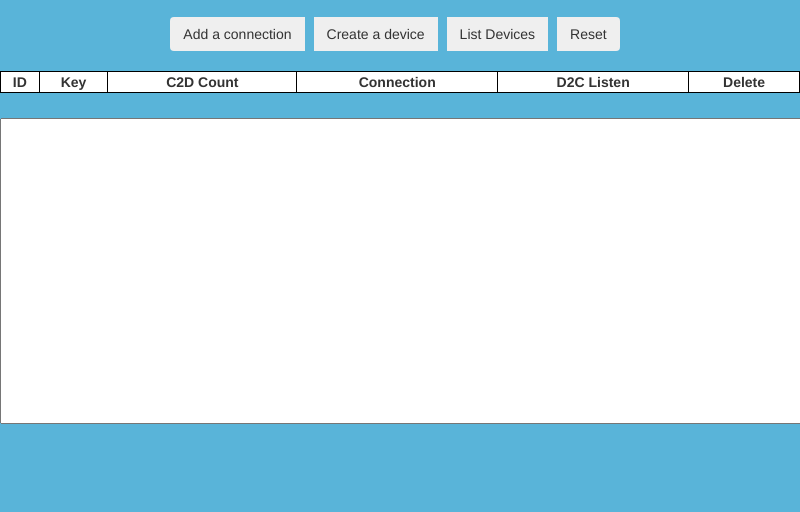
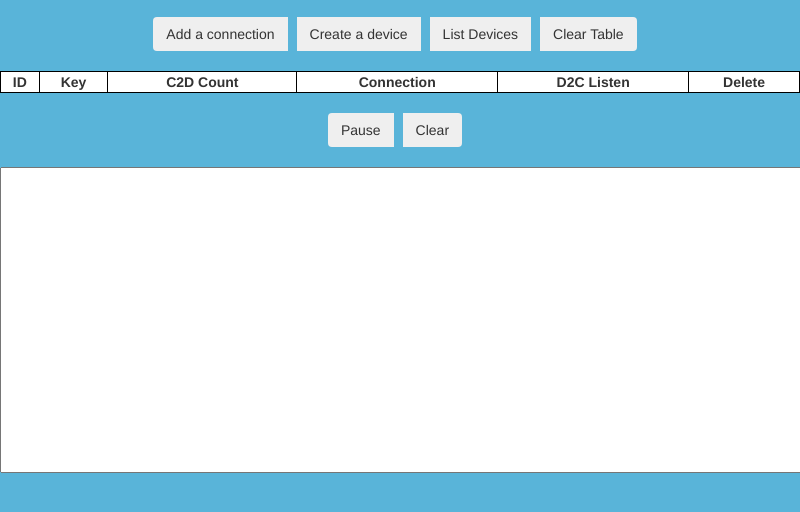
Before and after one commit to JamesEarle/electron-azure-iot, an Electron app: page index.html in a window 800 px wide. Shown: the part 56-568 px from the top of the page. Drawn offline with Linux system fonts and the light colour scheme; no server answers.

Commit message:
UI changes, adding pause and clear to output. Need to add functionality

```diff
--- a/css/style.css
+++ b/css/style.css
@@ -35,18 +35,24 @@ table, th, tr, td {
     margin: 10px 30px;
 }
 
+.btn:hover {
+    background-color:#BBBBBB
+}
+
 .btn-group {
     margin-bottom: 20px;
 }
 
 .wrapper {
     width: 100%;
-    /* padding: 0 100px; */
     text-align: center;
 }
 
+.btn-group-alt {
+    margin-top: 10px;
+}
+
 #output {
-    margin: 25px 0 25px 0;
     overflow-y: scroll;
     word-wrap: break-word;
 }
--- a/index.html
+++ b/index.html
@@ -22,7 +22,7 @@
 					List Devices
 				</button>
 				<button id="reset-button" class="btn" href="#">
-					Reset
+					Clear Table
 				</button>
 			</div>
 			<table id="device-table">
@@ -39,6 +39,14 @@
 				<tbody id="device-table-body">
 				</tbody>
 			</table>
+			<div class="btn-group btn-group-alt">
+				<button id="output-pause-button" class="btn" href="#">
+					Pause
+				</button>
+				<button id="output-clear-button" class="btn" href="#">
+					Clear
+				</button>
+			</div>
 			<div>
 				<textarea id="output" rows="15" cols="100"></textarea>
 			</div>
```
